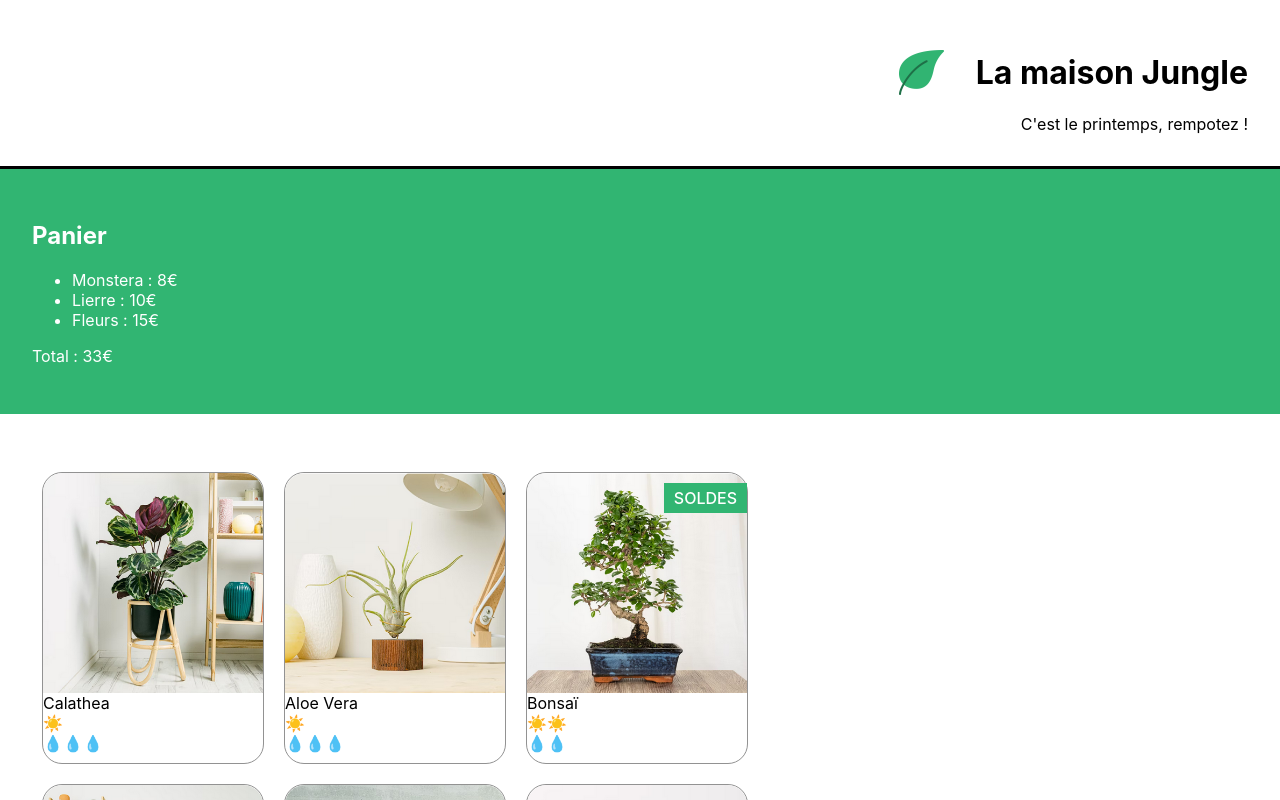
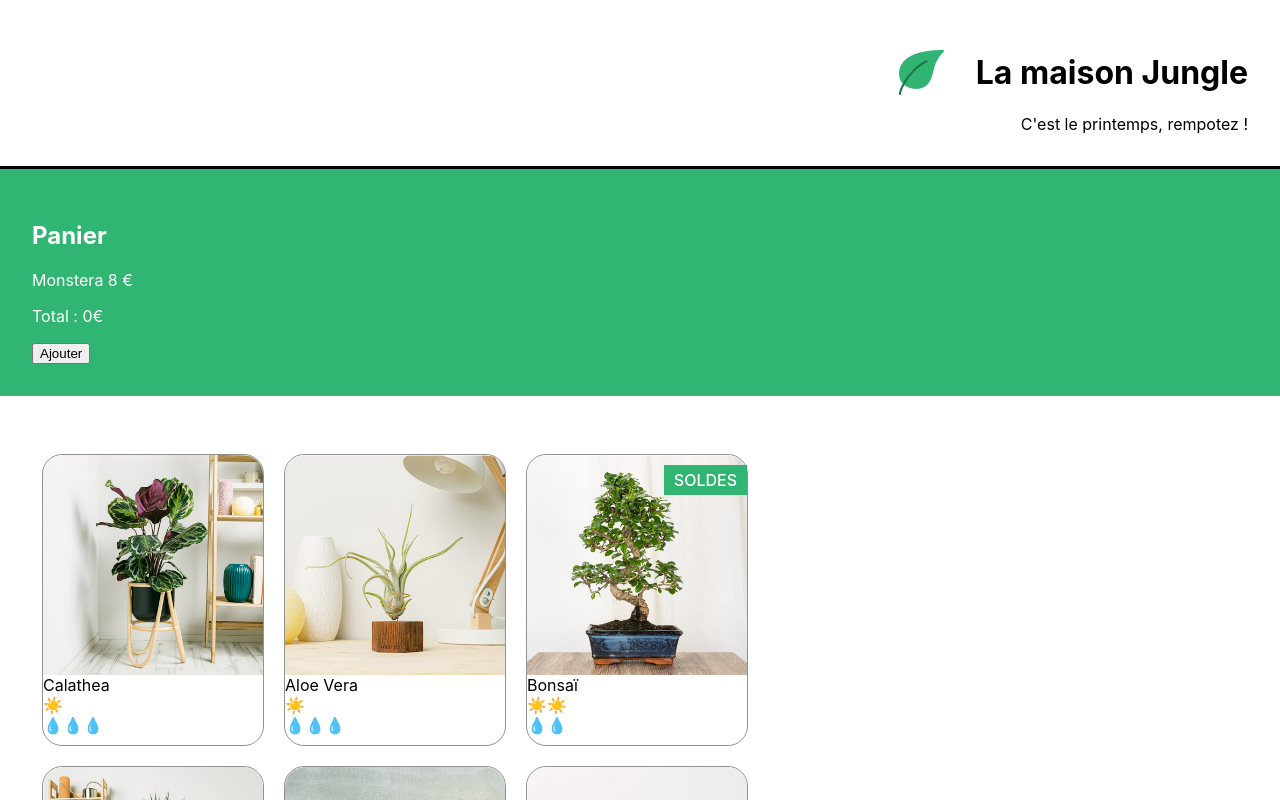
Before and after one commit to julieprunaret/La-maison-jungle-mastering-REACT, a React (Create React App) app: page / in a window 1280 px wide. Shown: the top 800 px of the page. Built offline with nearby package versions, Linux system fonts and the light colour scheme.

Commit message:
add - useState

```diff
--- a/src/components/Cart.js
+++ b/src/components/Cart.js
@@ -1,18 +1,16 @@
 import '../styles/Cart.css';
+import { useState } from 'react';
 
 function Cart() {
-    const monsteraPrice = 8
-    const ivyPrice = 10
-    const flowerPrice = 15
+    const monsteraPrice = 8;
+    const [Cart, setCart] = useState(0);
+
     return (
         <div className='lmj-cart'>
             <h2>Panier</h2>
-            <ul>
-                <li>Monstera : {monsteraPrice}€</li>
-                <li>Lierre : {ivyPrice}€</li>
-                <li>Fleurs : {flowerPrice}€</li>
-            </ul>
-            <p>Total : {monsteraPrice + ivyPrice + flowerPrice }€</p>
+            <p>Monstera {monsteraPrice} €</p>
+            <p>Total : {monsteraPrice * Cart}€</p>
+            <button onClick={() => setCart(Cart + 1)}>Ajouter</button>
         </div>
     )
 }
```
Also changed, not shown: 1 other file (tests, documents, lock files or other folders).
